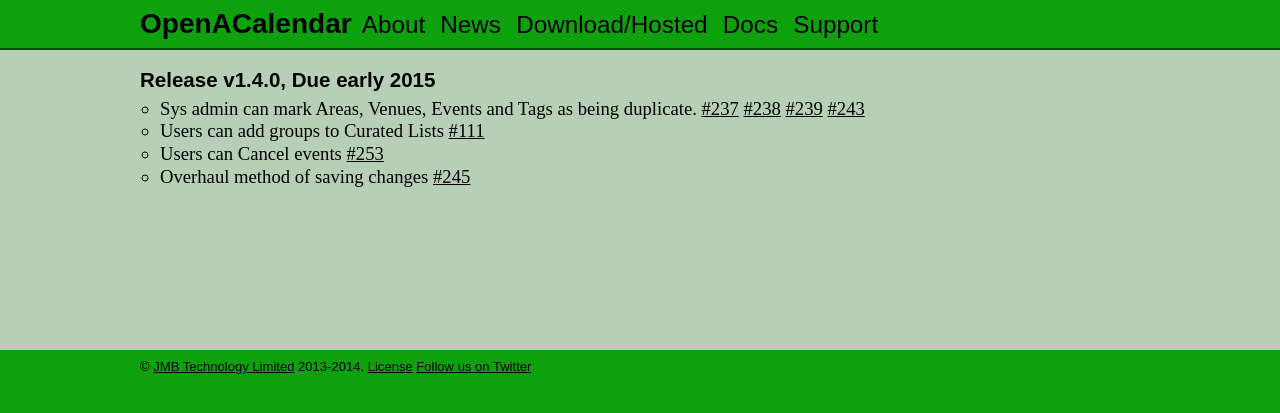
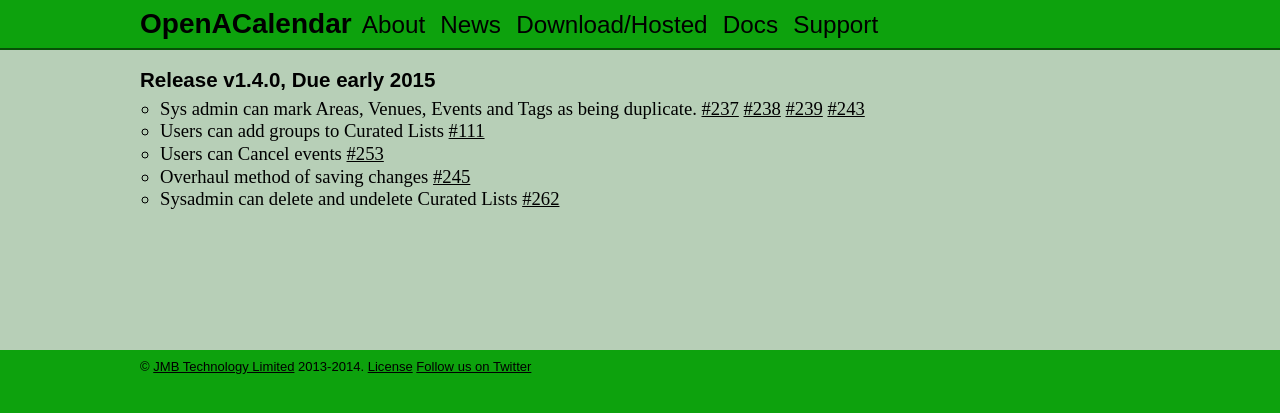
Before and after one commit to OpenACalendar/openacalendar.github.io, a Jekyll site: the page built from release/1.4.0.html, in a window 1280 px wide. Shown: the top 413 px of the page. Built offline with Jekyll 4.4.1, drawn with Linux system fonts in a browser that asks for light colours; Markdown is read by kramdown in place of the engine named in the settings; comment, search, counter and statistics services are not loaded.

Commit message:
New feature

```diff
--- a/release/1.4.0.html
+++ b/release/1.4.0.html
@@ -18,4 +18,5 @@
 	<li>Users can add groups to Curated Lists <a href="https://github.com/OpenACalendar/OpenACalendar-Web-Core/issues/111">#111</a></li>
 	<li>Users can Cancel events <a href="https://github.com/OpenACalendar/OpenACalendar-Web-Core/issues/253">#253</a></li>
 	<li>Overhaul method of saving changes <a href="https://github.com/OpenACalendar/OpenACalendar-Web-Core/issues/245">#245</a></li>
+	<li>Sysadmin can delete and undelete Curated Lists <a href="https://github.com/OpenACalendar/OpenACalendar-Web-Core/issues/262">#262</a></li>
 </ul>
```
